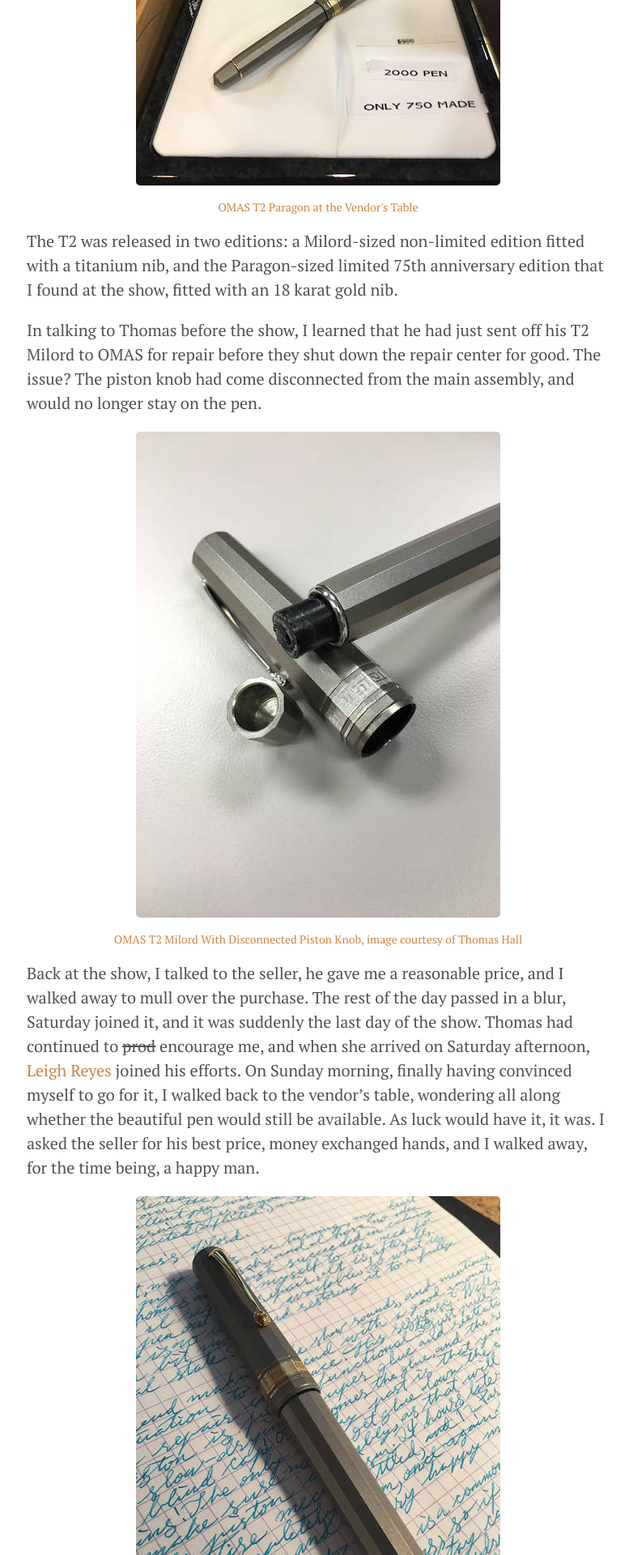
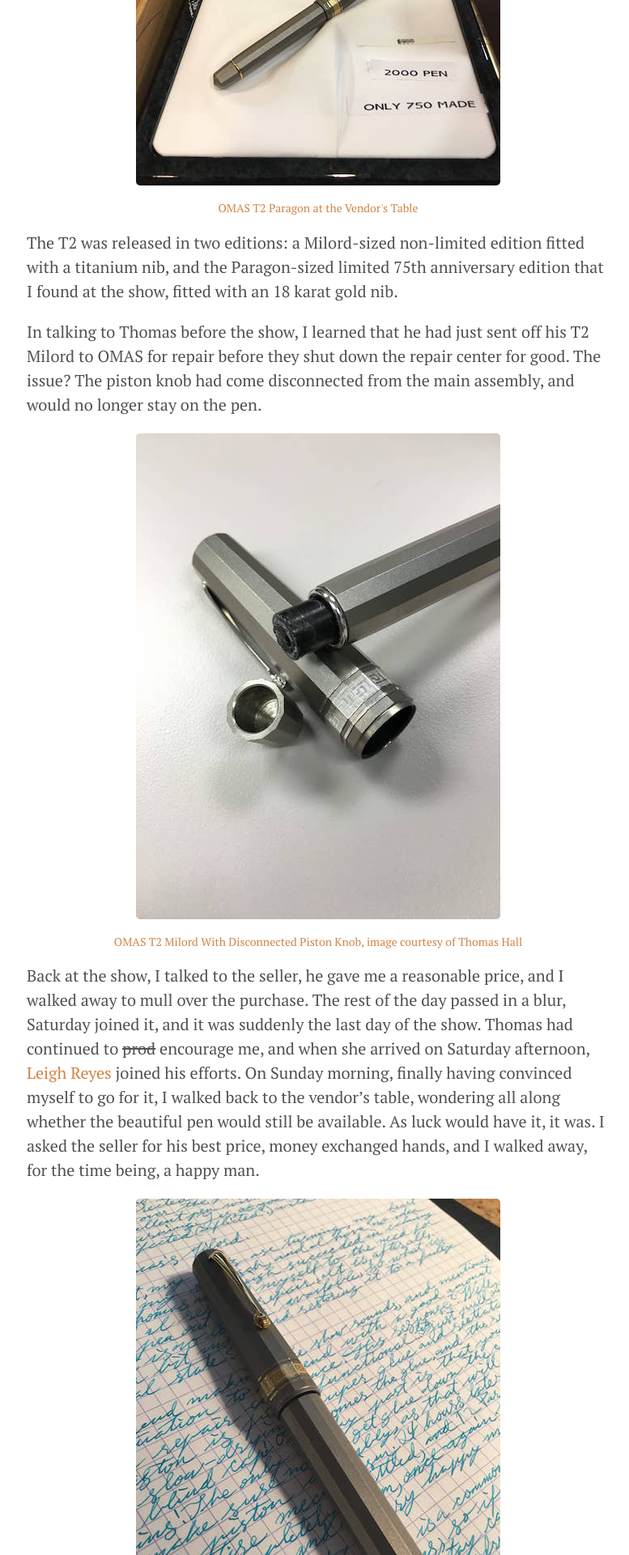
Before and after one commit to dhoizner/www.pendomness.com, a Jekyll site: the page built from index.html, in a window 1280 px wide. Shown: the part 1483-3403 px from the top of the page at 81% size, without its empty margins (247-1024 px from the left). Built offline with Jekyll 4.4.1, drawn with Linux system fonts in a browser that asks for light colours; the list of posts is cut into pages by our own code.

Commit message:
caption line-height => 1.1

```diff
--- a/public/css/pendomness.css
+++ b/public/css/pendomness.css
@@ -6,7 +6,7 @@
     color: #d28445;
     font-size: 14px;
     margin-top: 1rem;
-    line-height: 1.0;
+    line-height: 1.1;
 }
 
 .image-wrapper img {
```
